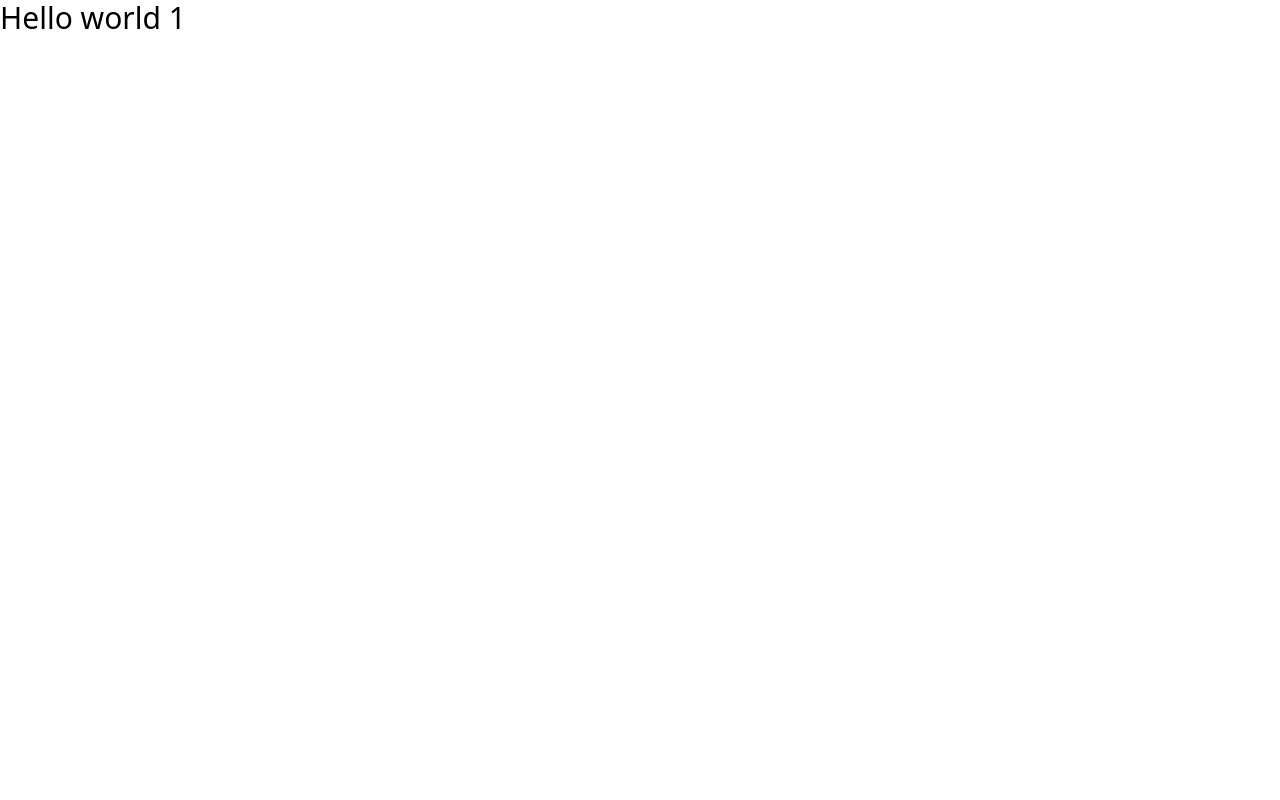
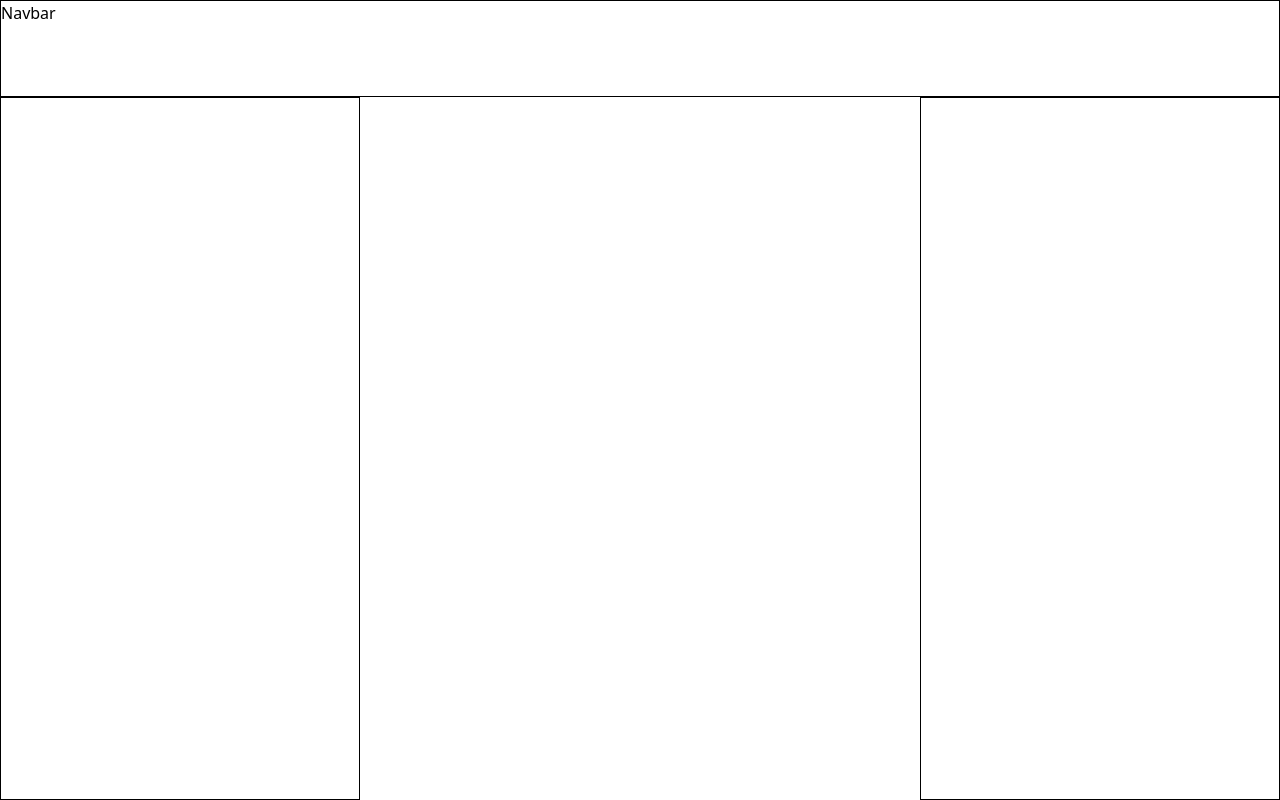
Before and after one commit to RishiDhimmar/Montage, a React (Vite) app: page / in a window 1280 px wide. Built offline with nearby package versions, Linux system fonts and the light colour scheme.

Commit message:
Configurator Layout Added

```diff
--- a/src/App.tsx
+++ b/src/App.tsx
@@ -1,10 +1,12 @@
 
 import "./App.css";
+import ConfiguratorLayout from "./layouts/ConfiguratorLayout";
+
 
 function App() {
   return (
     <>
-      <div className="text-3xl">Hello world 1</div>
+      <ConfiguratorLayout />
     </>
   );
 }
--- /dev/null
+++ b/src/components/Center.tsx
@@ -0,0 +1,11 @@
+import React from 'react'
+
+function Center() {
+  return (
+    <div className='flex-grow '>
+
+    </div>
+  )
+}
+
+export default Center
--- /dev/null
+++ b/src/components/LeftSidebar.jsx
@@ -0,0 +1,10 @@
+import React from 'react'
+
+function LeftSidebar() {
+  return (
+    <div className='w-[360px] d-flex border h-[calc(100vh-97px)]'></div>
+
+  )
+}
+
+export default LeftSidebar
--- /dev/null
+++ b/src/components/Navbar.tsx
@@ -0,0 +1,11 @@
+import React from 'react'
+
+function Navbar() {
+  return (
+    <div className='h-[97px] border border-1'>
+      Navbar
+    </div>
+  )
+}
+
+export default Navbar
--- /dev/null
+++ b/src/components/RightSidebar.tsx
@@ -0,0 +1,9 @@
+import React from 'react'
+
+function RightSidebar() {
+  return (
+    <div className='w-[360px] d-flex  border'></div>
+  )
+}
+
+export default RightSidebar
--- /dev/null
+++ b/src/layouts/ConfiguratorLayout.tsx
@@ -0,0 +1,19 @@
+import React from "react";
+import Navbar from "../components/Navbar";
+import LeftSidebar from "../components/LeftSidebar";
+import RightSidebar from "../components/RightSidebar";
+import Center from "../components/Center";
+function ConfiguratorLayout() {
+  return (
+    <>
+      <Navbar />
+      <div className="flex flex-row h-full">
+        <LeftSidebar />
+        <Center />
+        <RightSidebar />
+      </div>
+    </>
+  );
+}
+
+export default ConfiguratorLayout;
```
